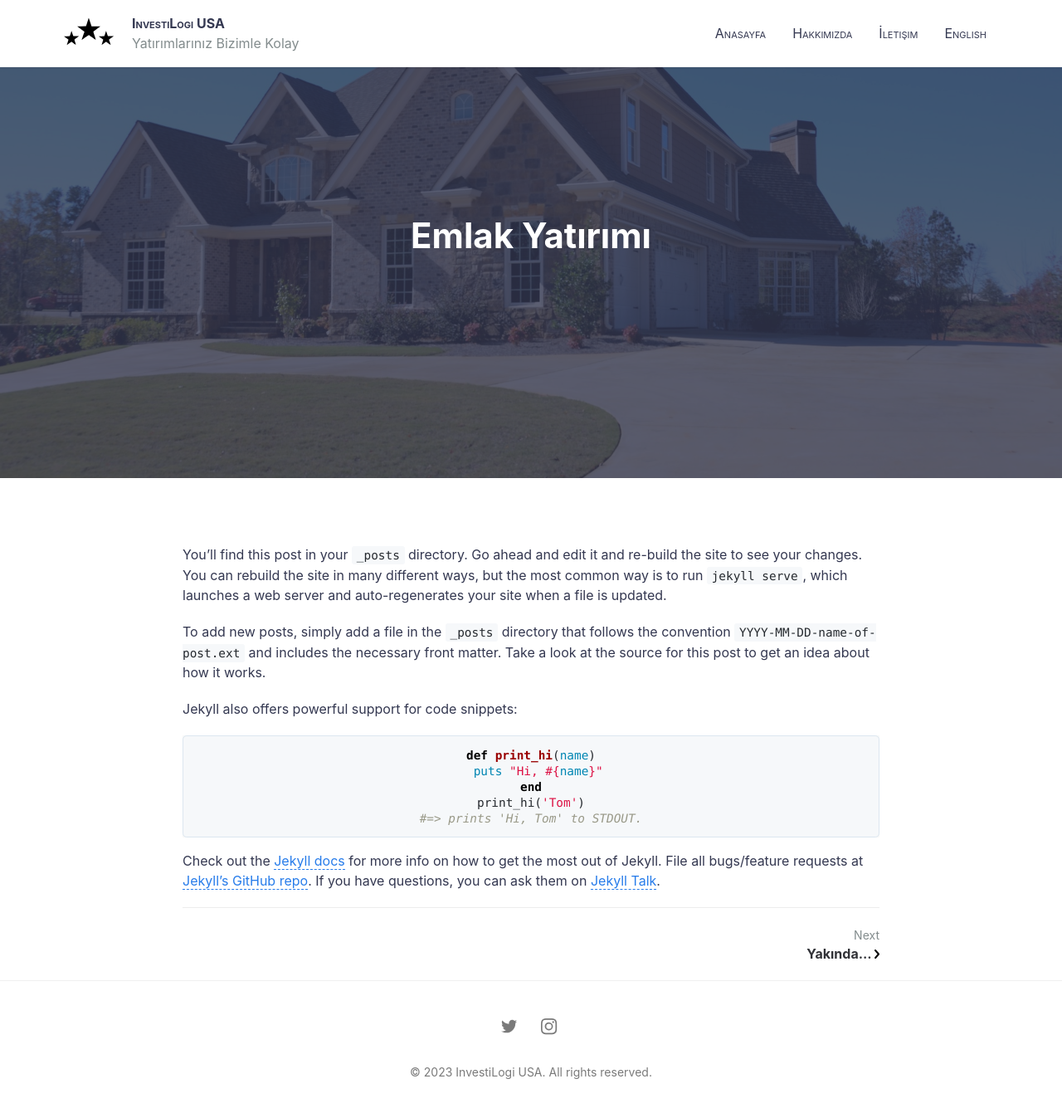
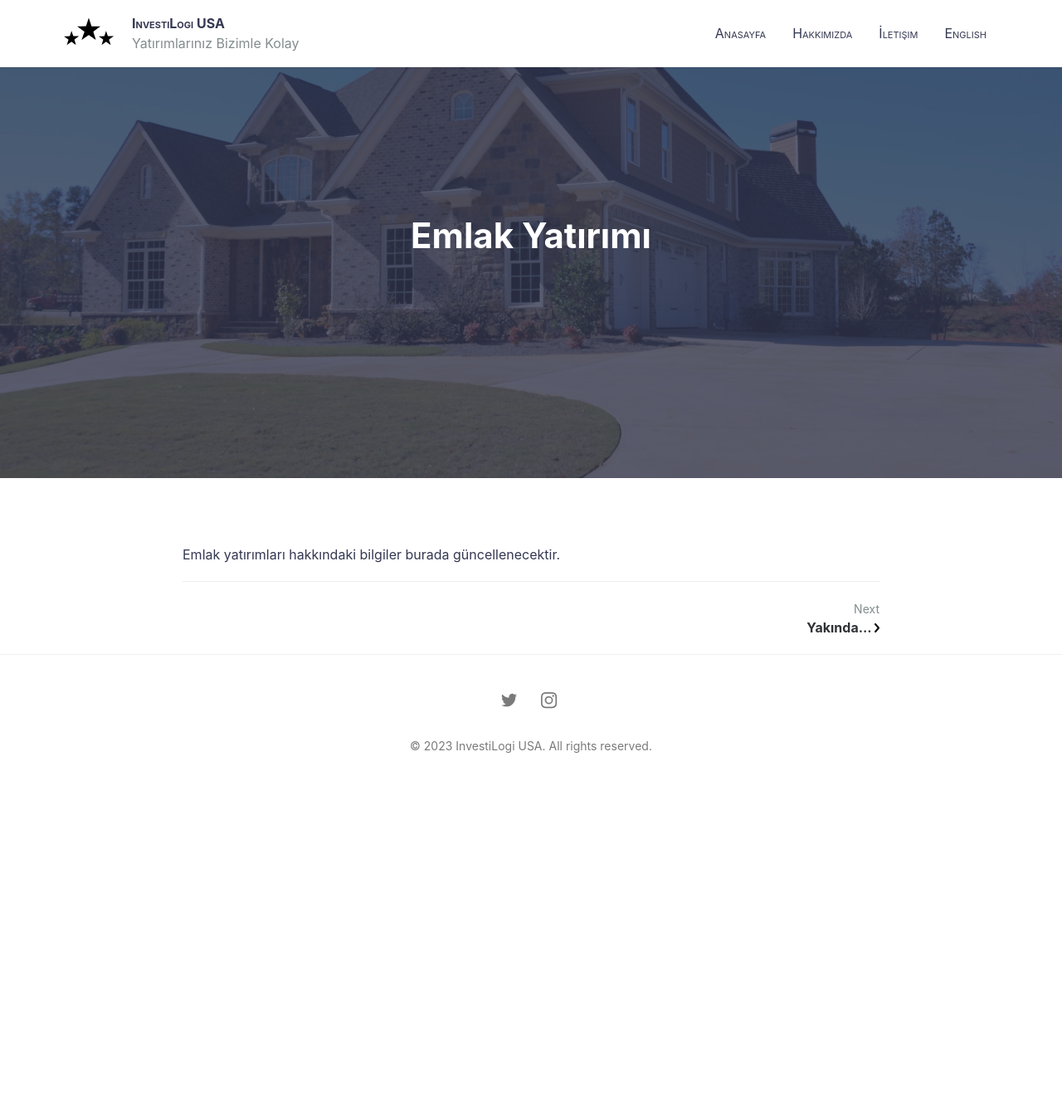
Before and after one commit to investmentiq/krembrule, a Jekyll site: the page built from _posts/2016-05-20-emlak-yatirimi.md, in a window 1280 px wide. Shown: the whole page at 83% size. Built offline with Jekyll 4.4.1, drawn with Linux system fonts in a browser that asks for light colours; after the commit the page ends 954 px from its top, so only the background shows below that.

Commit message:
Update 2016-05-20-emlak-yatirimi.md

```diff
--- a/_posts/2016-05-20-emlak-yatirimi.md
+++ b/_posts/2016-05-20-emlak-yatirimi.md
@@ -3,22 +3,6 @@ layout: post
 title: Emlak Yatırımı
 featured-img: luxury-home
 ---
-You’ll find this post in your `_posts` directory. Go ahead and edit it and re-build the site to see your changes. You can rebuild the site in many different ways, but the most common way is to run `jekyll serve`, which launches a web server and auto-regenerates your site when a file is updated.
 
-To add new posts, simply add a file in the `_posts` directory that follows the convention `YYYY-MM-DD-name-of-post.ext` and includes the necessary front matter. Take a look at the source for this post to get an idea about how it works.
 
-Jekyll also offers powerful support for code snippets:
-
-{% highlight ruby %}
-def print_hi(name)
-  puts "Hi, #{name}"
-end
-print_hi('Tom')
-#=> prints 'Hi, Tom' to STDOUT.
-{% endhighlight %}
-
-Check out the [Jekyll docs][jekyll-docs] for more info on how to get the most out of Jekyll. File all bugs/feature requests at [Jekyll’s GitHub repo][jekyll-gh]. If you have questions, you can ask them on [Jekyll Talk][jekyll-talk].
-
-[jekyll-docs]: http://jekyllrb.com/docs/home
-[jekyll-gh]:   https://github.com/jekyll/jekyll
-[jekyll-talk]: https://talk.jekyllrb.com/
+Emlak yatırımları hakkındaki bilgiler burada güncellenecektir.
```
